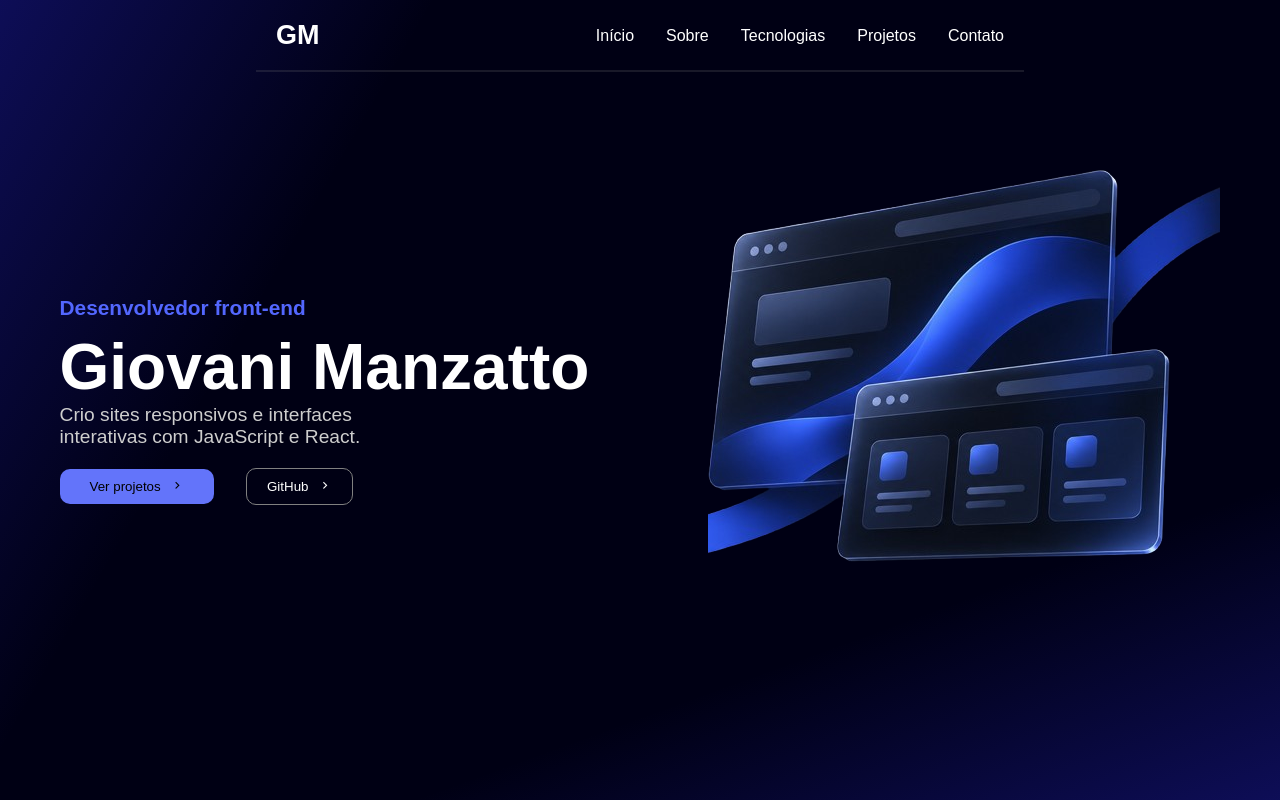
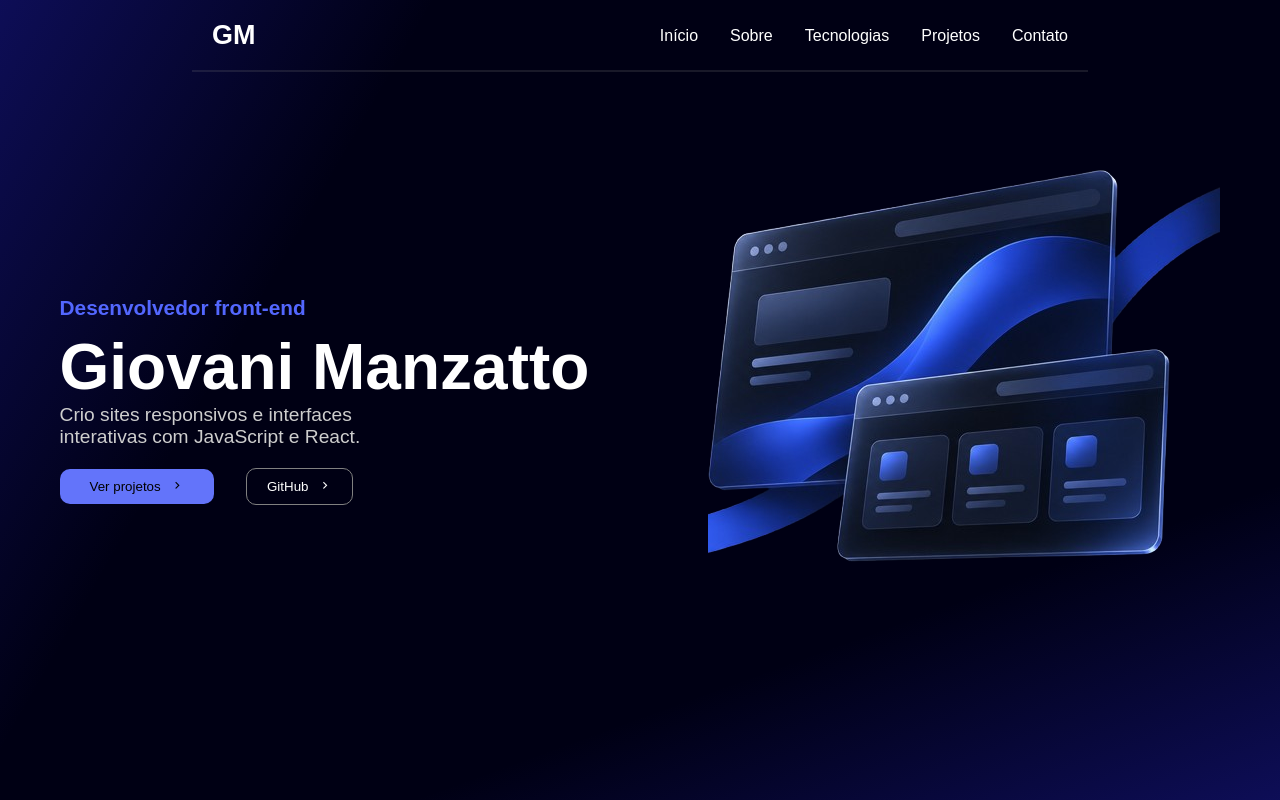
Before and after one commit to gmanzattodev/Portfolio, a React (Vite) app: page / in a window 1280 px wide. Both pictures are taken after a click on the button "Ver portólio profissional". Shown: the top 800 px of the page. Built offline with nearby package versions, Linux system fonts and the light colour scheme.

Commit message:
Update headerProf.css

```diff
--- a/src/page/Profissional/css/headerProf.css
+++ b/src/page/Profissional/css/headerProf.css
@@ -9,10 +9,11 @@
     display: flex;
     z-index: 100;
     padding: 20px;
-    width: min(100%, 60%);
+    width: min(100%, 70%);
     justify-content: space-between;
     border-bottom: 1px solid rgba(128, 128, 128, 0.396);
     transition: 1s;
+    gap: 10px;
     align-items: center;
     transform: translateY(-80px);
 }
```
